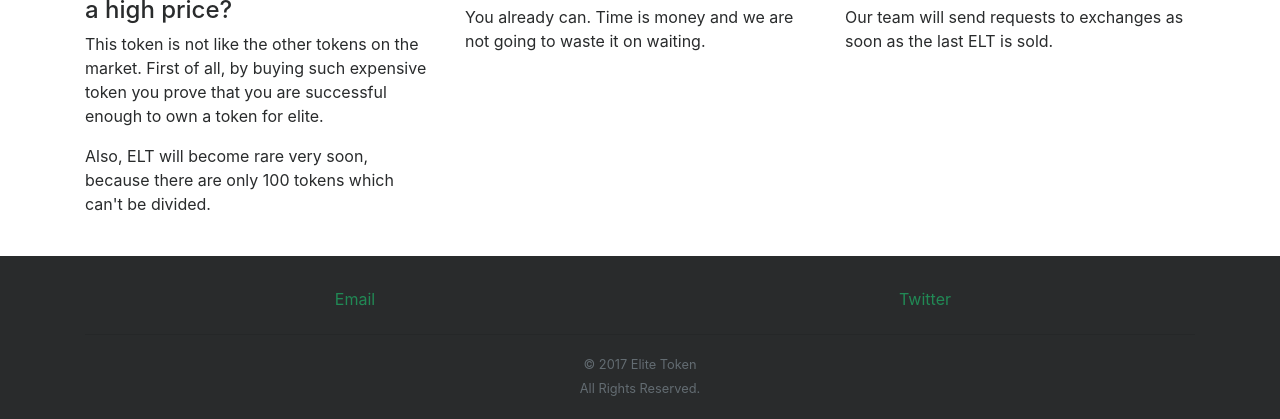
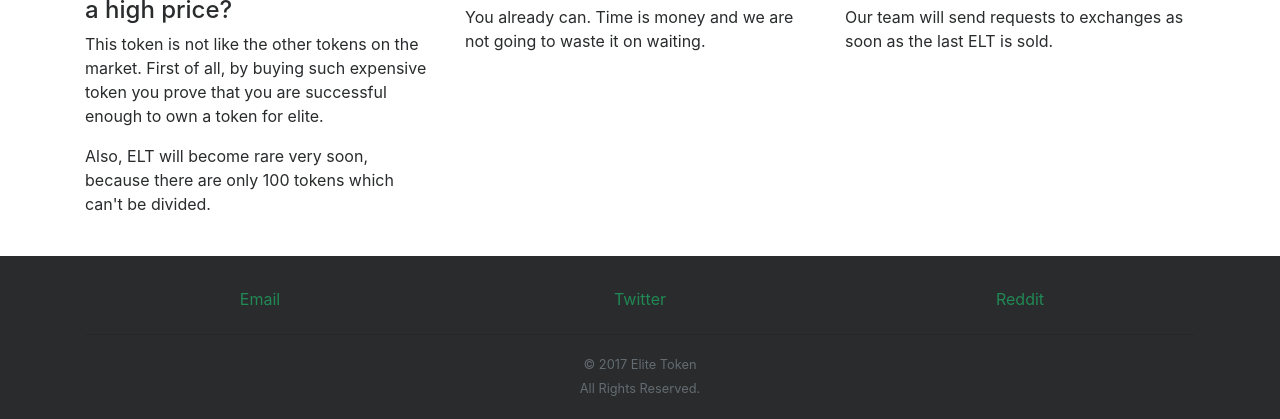
Before and after one commit to EliteToken/elitetoken.github.io, a plain HTML site: page index.html in a window 1280 px wide. Shown: the part 723-1142 px from the top of the page. Drawn offline with Linux system fonts and the light colour scheme; no server answers; a web font is replaced by a local one.

Commit message:
Update index.html

```diff
--- a/index.html
+++ b/index.html
@@ -124,6 +124,11 @@
                         <span class="hidden-sm-down">Twitter</span>
                     </a>
                 </div>
+                <div class="col">
+                    <a class="btn btn-link" href="https://www.reddit.com/user/EliteToken/" target="_blank">
+                        <span class="hidden-sm-down">Reddit</span>
+                    </a>
+                </div>
             </div>
             <hr />
             <p class="text-muted">
```
